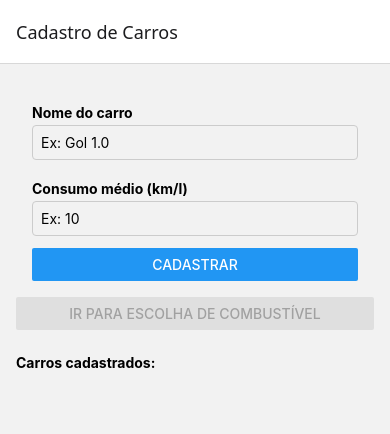
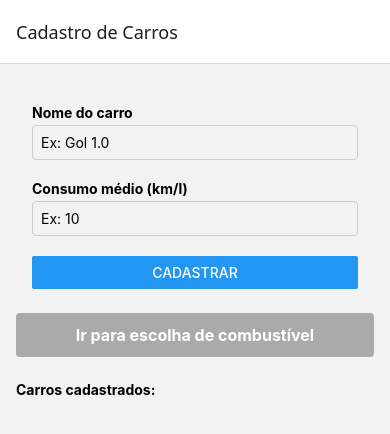
Before and after one commit to gabrielandrade131/escolha_combustivel, a React Native app: screen /CarRegister in a window 390 px wide. Shown: the top 434 px of the page. Built offline with nearby package versions, Linux system fonts and the light colour scheme.

Commit message:
feat: update CarForm and CarRegisterScreen to use TouchableOpacity for navigation button

```diff
--- a/src/components/CarForm.tsx
+++ b/src/components/CarForm.tsx
@@ -26,6 +26,7 @@ const CarForm: React.FC<CarFormProps> = ({ onSubmit }) => {
         placeholder="Ex: 10"
         keyboardType="numeric"
       />
+      <View style={styles.buttonWrapper}>
         <Button
           title="Cadastrar"
           onPress={() => {
@@ -37,12 +38,17 @@ const CarForm: React.FC<CarFormProps> = ({ onSubmit }) => {
           }}
         />
       </View>
+    </View>
   );
 };
 
 const styles = StyleSheet.create({
   container: {
     padding: 16,
+  },
+  buttonWrapper: {
+    width: '100%',
+    marginTop: 8,
   },
   label: {
     fontWeight: 'bold',
--- a/src/screens/CarRegisterScreen.tsx
+++ b/src/screens/CarRegisterScreen.tsx
@@ -1,5 +1,5 @@
 import React from 'react';
-import { View, Text, FlatList, Alert, Button } from 'react-native';
+import { View, Text, FlatList, Alert, StyleSheet, TouchableOpacity } from 'react-native';
 import CarForm from '../components/CarForm';
 import { useCarContext } from '../services/CarContext';
 import { NativeStackScreenProps } from '@react-navigation/native-stack';
@@ -19,11 +19,14 @@ const CarRegisterScreen: React.FC<Props> = ({ navigation }) => {
     <View style={{ flex: 1, padding: 16 }}>
       {/* Título removido, pois já está no header da navegação */}
       <CarForm onSubmit={handleAddCar} />
-      <Button
-        title="Ir para escolha de combustível"
+      <TouchableOpacity
+        style={[styles.button, cars.length === 0 && styles.buttonDisabled]}
         onPress={() => navigation.navigate('FuelChoice')}
         disabled={cars.length === 0}
-      />
+        activeOpacity={0.8}
+      >
+        <Text style={styles.buttonText}>Ir para escolha de combustível</Text>
+      </TouchableOpacity>
       <Text style={{ marginTop: 24, fontWeight: 'bold' }}>Carros cadastrados:</Text>
       <FlatList
         data={cars}
@@ -38,4 +41,24 @@ const CarRegisterScreen: React.FC<Props> = ({ navigation }) => {
   );
 };
 
+
+const styles = StyleSheet.create({
+  button: {
+    width: '100%',
+    backgroundColor: '#007bff',
+    paddingVertical: 12,
+    borderRadius: 4,
+    alignItems: 'center',
+    marginTop: 8,
+  },
+  buttonDisabled: {
+    backgroundColor: '#aaa',
+  },
+  buttonText: {
+    color: '#fff',
+    fontWeight: 'bold',
+    fontSize: 16,
+  },
+});
+
 export default CarRegisterScreen;
```
Lines whose indentation alone changed are shown as unchanged.
